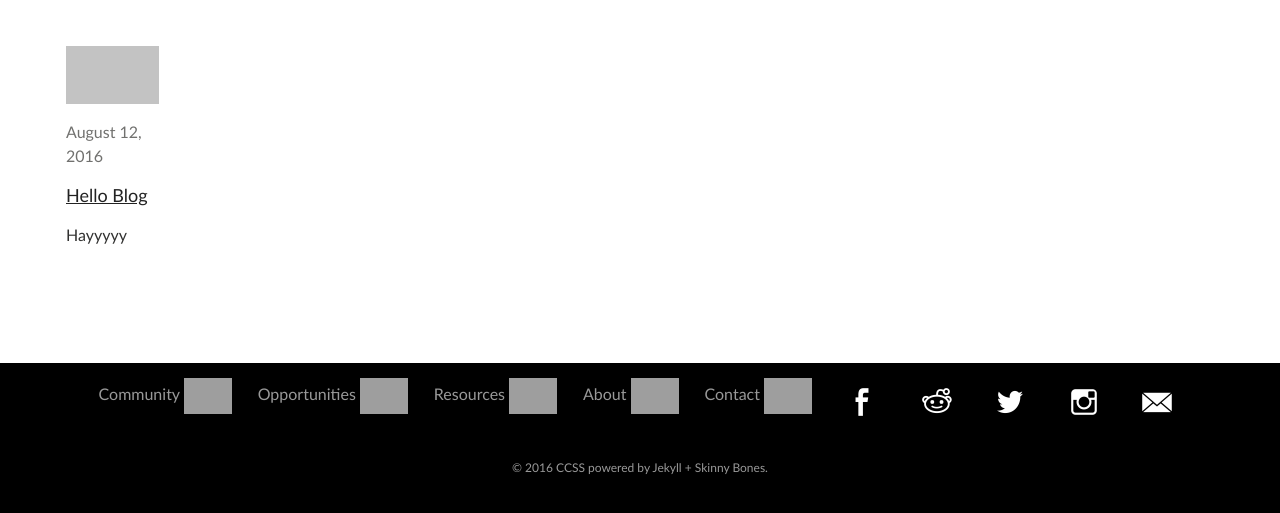
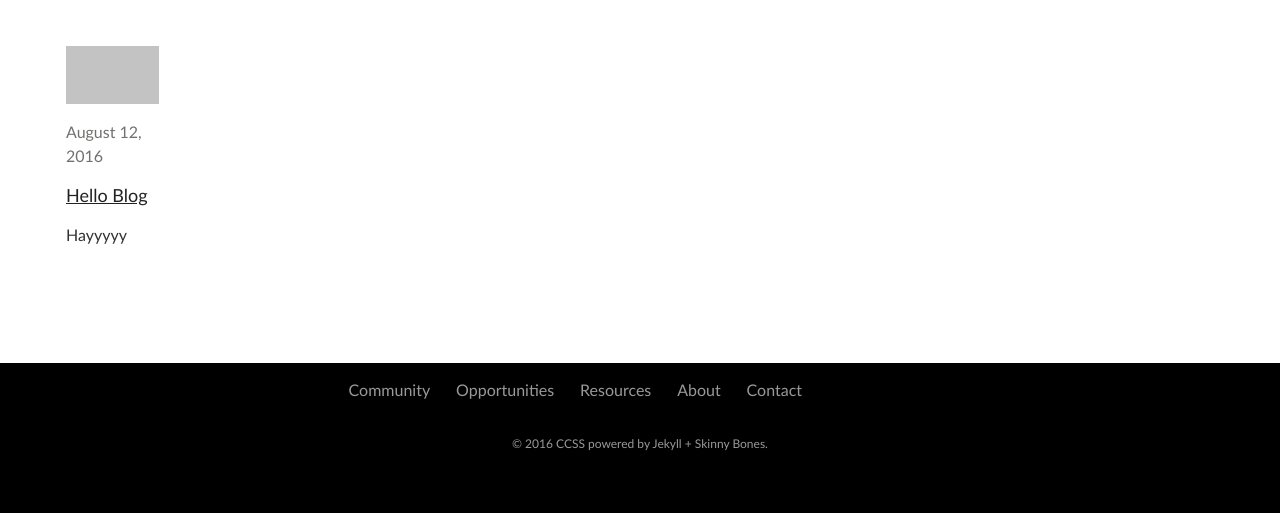
Before and after one commit to brittnylapierre/ccss_web, a Jekyll site: the page built from index.md, in a window 1280 px wide. Shown: the part 704-1217 px from the top of the page. Built offline with Jekyll 4.4.1, drawn with Linux system fonts in a browser that asks for light colours.

Commit message:
Updated footer.html

```diff
--- a/_includes/footer.html
+++ b/_includes/footer.html
@@ -10,7 +10,7 @@
 			<li>
               <a href="{{ domain }}{{ link.url }}" {% if link.url contains 'http' %}target="_blank"{% endif %}>
               	{{ link.title }}
-                {% if link.img != '' %}
+                {% if link.img %}
                 	<img src="{{ site.url }}/images/{{ link.image }}" alt="" width="48" height="48" border="0">
                 {% endif %}
               </a>
```
